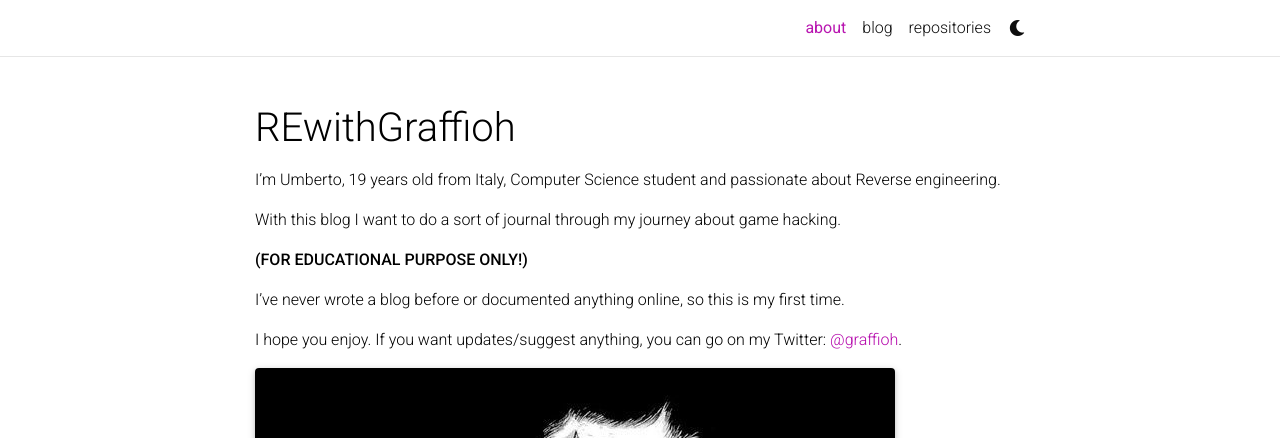
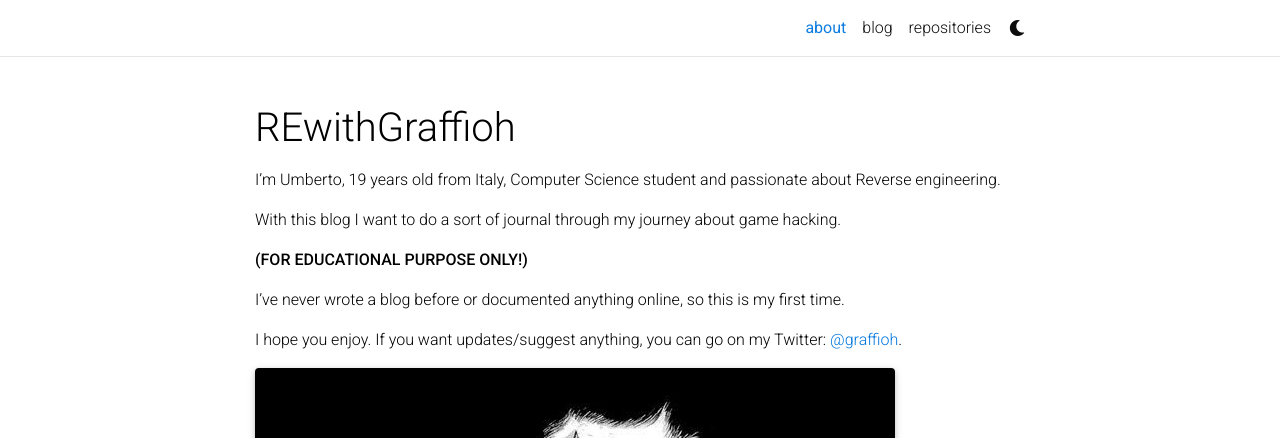
Before and after one commit to Graffioh/graffioh, a Jekyll site: the page built from _pages/about.md, in a window 1280 px wide. Shown: the top 438 px of the page. Built offline with Jekyll 4.4.1, drawn with Linux system fonts in a browser that asks for light colours; full-size pictures stand in for the smaller copies a plugin makes; comment, search, counter and statistics services are not loaded; a style sheet for code colours, icons or effects is not loaded.

Commit message:
changed theme colors

```diff
--- a/_config.yml
+++ b/_config.yml
@@ -28,7 +28,7 @@ impressum_path:  # set to path to include impressum link in the footer, use the
 
 # code highlighter theme
 highlight_theme_light: github   # https://github.com/jwarby/jekyll-pygments-themes
-highlight_theme_dark: native    # https://github.com/jwarby/jekyll-pygments-themes
+highlight_theme_dark: colorful    # https://github.com/jwarby/jekyll-pygments-themes
 
 # repo color theme
 repo_theme_light: default       # https://github.com/anuraghazra/github-readme-stats/blob/master/themes/README.md
--- a/_sass/_themes.scss
+++ b/_sass/_themes.scss
@@ -7,8 +7,8 @@
   --global-code-bg-color: #{$code-bg-color-light};
   --global-text-color: #{$black-color};
   --global-text-color-light: #{$grey-color};
-  --global-theme-color: #{$purple-color};
-  --global-hover-color: #{$purple-color};
+  --global-theme-color: #{$blue-color};
+  --global-hover-color: #{$blue-color};
   --global-footer-bg-color: #{$grey-color-dark};
   --global-footer-text-color: #{$grey-color-light};
   --global-footer-link-color: #{$white-color};
@@ -38,8 +38,8 @@ html[data-theme='dark'] {
   --global-code-bg-color: #{$code-bg-color-dark};
   --global-text-color: #{$grey-color-light};
   --global-text-color-light: #{$grey-color-light};
-  --global-theme-color: #{$cyan-color};
-  --global-hover-color: #{$cyan-color};
+  --global-theme-color: #{$green-color};
+  --global-hover-color: #{$green-color};
   --global-footer-bg-color: #{$grey-color-light};
   --global-footer-text-color: #{$grey-color-dark};
   --global-footer-link-color: #{$black-color};
```
